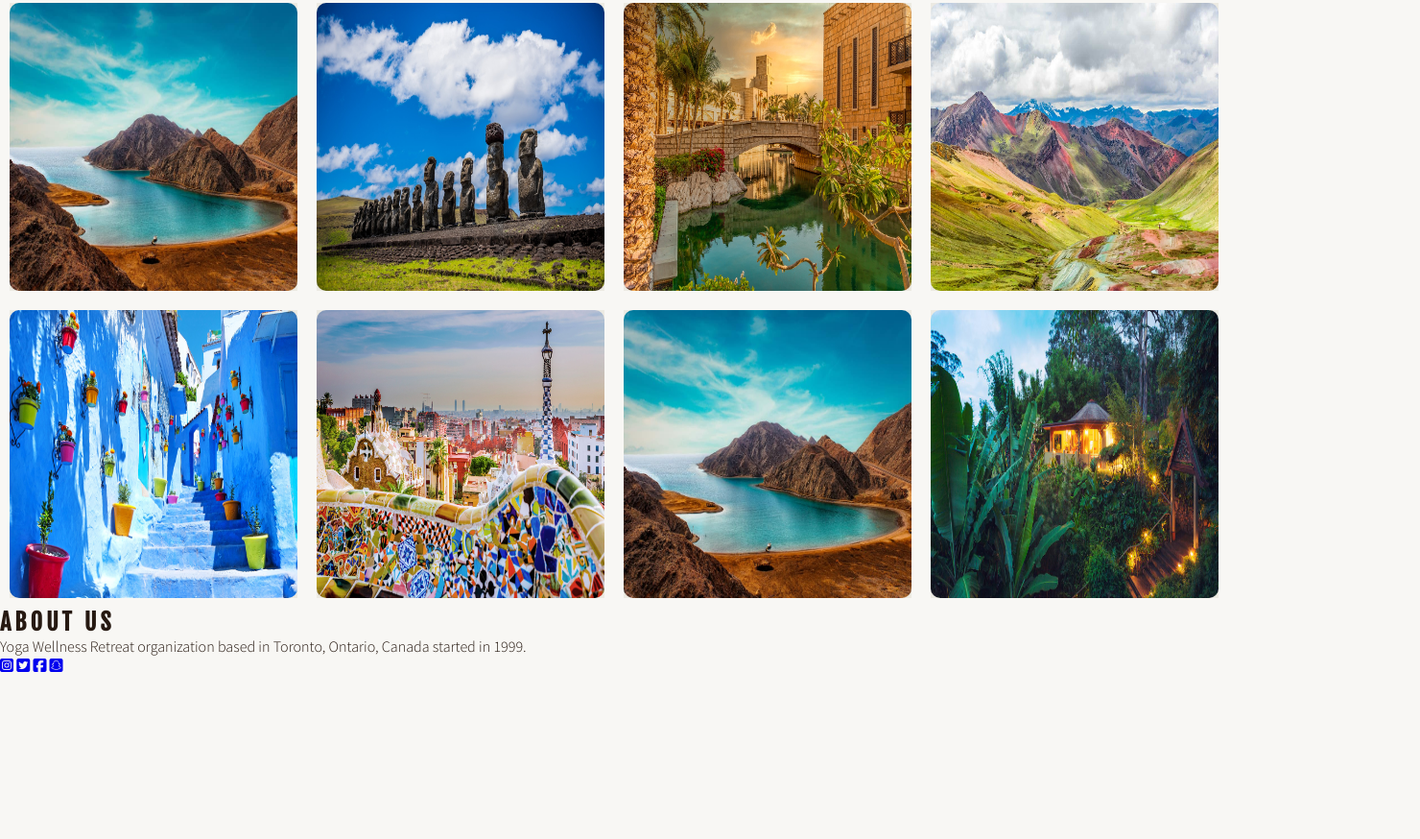
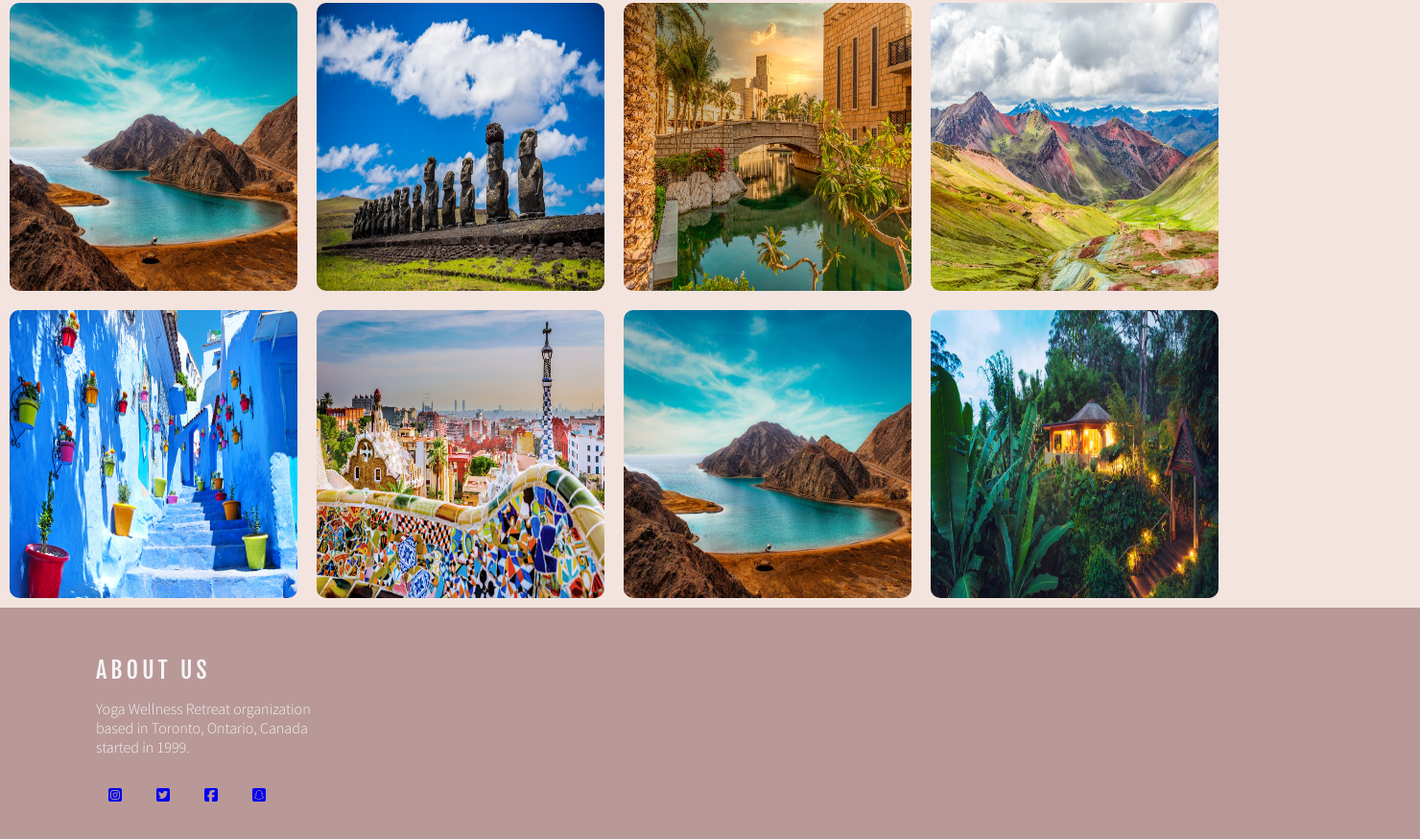
Before and after one commit to itsdanig/projecthtmlcss, a plain HTML site: page index.html in a window 1280 px wide. Shown: the part 2191-3065 px from the top of the page at 96% size, 1480 px wide, since content can reach past the window. Before the commit the page ends 2894 px from the top, so only its background shows below. Drawn offline with Linux system fonts and the light colour scheme.

Commit message:
Style footer content

```diff
--- a/assets/css/style.css
+++ b/assets/css/style.css
@@ -10,7 +10,7 @@ body {
     font-family: source sans pro, sans-serif;
     font-weight: 300;
     color: rgb(38, 25, 17);
-    background-color: rgb(248, 247, 244);
+    background-color: rgb(243, 228, 223);
 }
 
 /* headings and logo */
@@ -34,7 +34,7 @@ h1, h2 {
 /* navigation links */
 
 #navbar {
-    font-size: 150%;
+    font-size: 140%;
     letter-spacing: 4px;
     text-transform: uppercase;
 }
@@ -103,7 +103,7 @@ h1, h2 {
 
 
 .about .text-box {
-    background-color: rgb(236, 234, 226);
+    background-color: rgb(185, 152, 152);
     margin: 30px;
     margin-bottom: 50px;
     width: 350px;
@@ -120,6 +120,7 @@ h1, h2 {
     text-transform: uppercase;
     margin: 12px 0;
     line-height: 60px;
+    font-family: fjalla one, source sans pro;
 }
 
 .about .text-box p {
@@ -128,6 +129,7 @@ h1, h2 {
     text-transform: lowercase;
     margin: 12px 0;
     line-height: 25px;
+
 }
 
 .about .text-box .about-img {
@@ -149,7 +151,7 @@ h1, h2 {
 .container {
     width: 1280px;
     min-height: 500px;
-    background: rgb(248, 247, 244);
+    background: rgb(243, 228, 223);
     margin: 70px auto 0;
     display: flex;
     flex-direction: row;
@@ -161,7 +163,7 @@ h1, h2 {
     position: relative;
     width: 300px;
     height: 300px;
-    background: rgb(236, 234, 226);
+    background: rgb(243, 228, 223);
     margin: 10px;
     box-sizing: border-box;
     display: inline-block;
@@ -286,3 +288,82 @@ h1, h2 {
         margin-right: 30px;
     }
 }
+
+footer {
+    position: relative;
+    width: 100%;
+    height: auto;
+    padding: 50px 100px;
+    background-color: rgb(185, 152, 152);
+    display: flex;
+    justify-content: space-between;
+    flex-wrap: wrap;
+}
+
+footer .footer-container {
+    display: flex;
+    justify-content: space-between;
+    flex-wrap: wrap;
+    flex-direction: row;
+}
+
+footer .footer-container .abt-us-footer {
+    margin-right: 30px;
+}
+
+footer .footer-container .abt-us-footer {
+    max-width: 40%;
+}
+
+footer .footer-container .abt-us-footer h2 {
+    position: relative;
+    color: whitesmoke;
+    font-weight: 500;
+    margin-bottom: 15px;
+}
+
+footer .footer-container .abt-us-footer h2:before {
+    content: '';
+    position: relative;
+    bottom: -5px;
+    left: 0;
+    width: 50px;
+    height: 2px;
+    background:whitesmoke;
+
+}
+
+footer .footer-container .abt-us-footer p  {
+    color: whitesmoke;
+}
+
+.socials {
+    margin-top: 20px;
+    display: flex;
+}
+
+.socials li {
+    list-style: none;
+}
+
+.socials li a {
+    display: inline-block;
+    width: 40px;
+    height: 40px;
+    background: rgb(185, 152, 152);
+    display: flex;
+    justify-content: center;
+    align-items: center;
+    margin-right: 10px;
+    text-decoration: none;
+    border-radius: 4px;
+}
+
+.socials li a:hover {
+    background: whitesmoke;
+}
+
+.socials li a .fa {
+    color: whitesmoke;
+    font-size: 20px;
+}
--- a/index.html
+++ b/index.html
@@ -170,13 +170,15 @@
            <div class="abt-us-footer">
                <h2>About Us</h2>
                <p>Yoga Wellness Retreat organization based in Toronto, Ontario, Canada started in 1999.</p>
+
+               <ul class="socials">
+                   <li><a href="https://www.instagram.com" target="_blank" rel="noopener" aria-label="Our Social Media"><i class="fa-brands fa-instagram-square"></i></a></li>
+                   <li><a href="https://www.twitter.com" target="_blank" rel="noopener" aria-label="Our Social Media"><i class="fa-brands fa-twitter-square"></i></a></li>
+                   <li><a href="https://www.facebook.com" target="_blank" rel="noopener" aria-label="Our Social Media"><i class="fa-brands fa-facebook-square"></i></a></li>
+                   <li><a href="https://www.snapchat.com" target="_blank" rel="noopener" aria-label="Our Social Media"><i class="fa-brands fa-snapchat-square"></i></a></li>
+               </ul>
            </div>
-           <ul class="socials">
-            <a href="https://www.instagram.com" target="_blank" rel="noopener" aria-label="Our Social Media"><i class="fa-brands fa-instagram-square"></i></a>
-            <a href="https://www.twitter.com" target="_blank" rel="noopener" aria-label="Our Social Media"><i class="fa-brands fa-twitter-square"></i></a>
-            <a href="https://www.facebook.com" target="_blank" rel="noopener" aria-label="Our Social Media"><i class="fa-brands fa-facebook-square"></i></a>
-            <a href="https://www.snapchat.com" target="_blank" rel="noopener" aria-label="Our Social Media"><i class="fa-brands fa-snapchat-square"></i></a>
-        </ul>
+         </div>
     </footer>
     <script src="https://kit.fontawesome.com/60bd486d66.js" crossorigin="anonymous"></script>
 </body>
```
